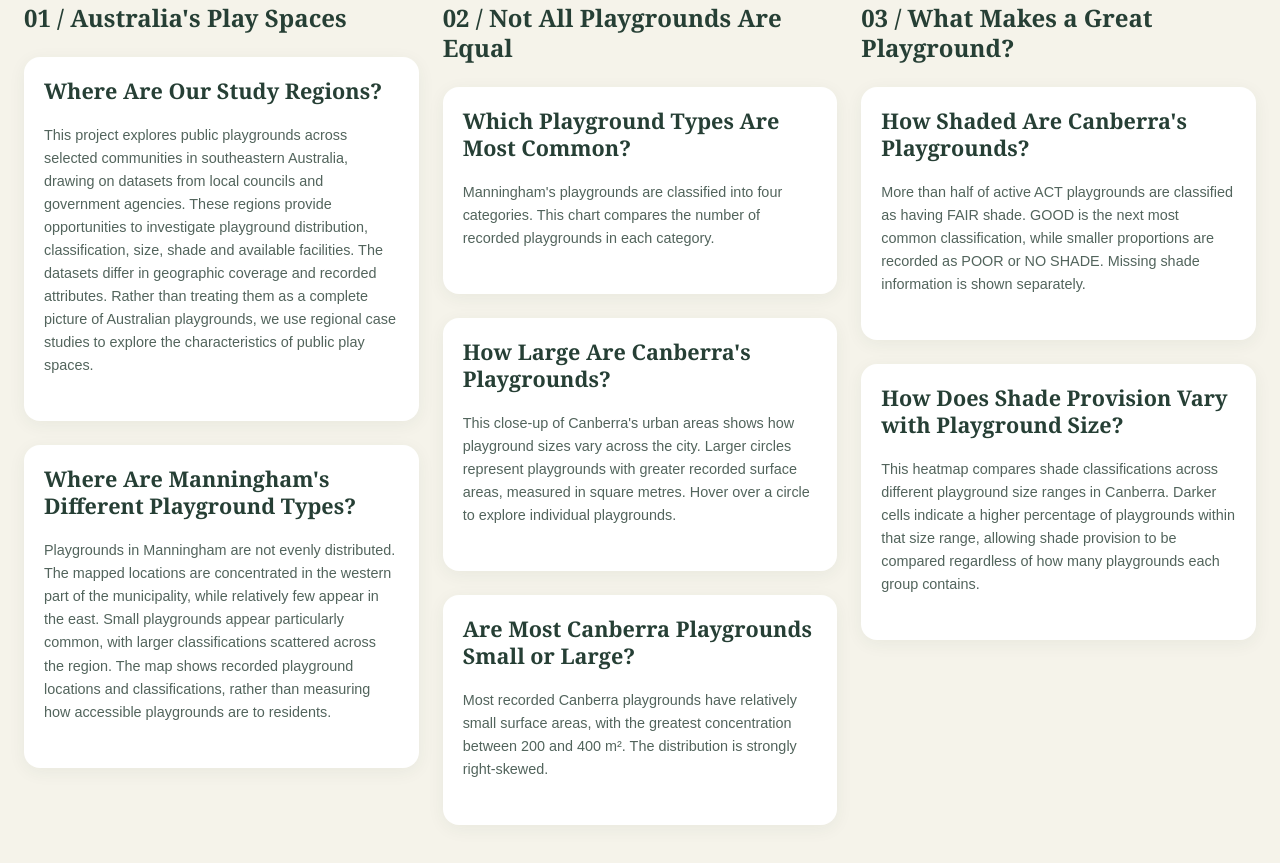
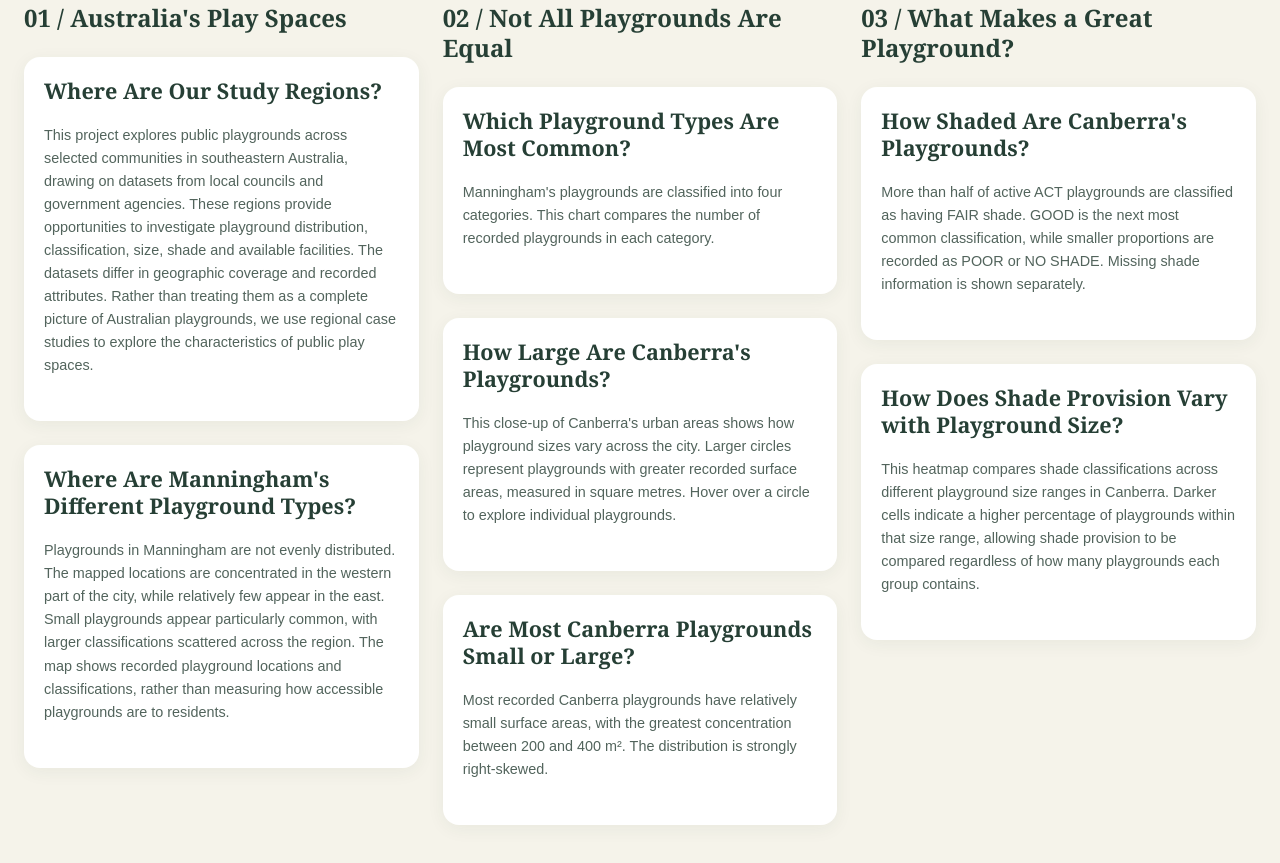
Before and after one commit to bgri0007-byte/FIT3179-Assignment-2, a plain HTML site: page index.html in a window 1280 px wide. Shown: the part 475-1338 px from the top of the page. Drawn offline with Linux system fonts and the light colour scheme; a script that the page names is missing.

Commit message:
Fix wording

```diff
--- a/index.html
+++ b/index.html
@@ -66,8 +66,8 @@
 
           <p>
             Playgrounds in Manningham are not evenly distributed. The mapped
-            locations are concentrated in the western part of the municipality,
-            while relatively few appear in the east. Small playgrounds appear
+            locations are concentrated in the western part of the city, while
+            relatively few appear in the east. Small playgrounds appear
             particularly common, with larger classifications scattered across
             the region. The map shows recorded playground locations and
             classifications, rather than measuring how accessible playgrounds
```
